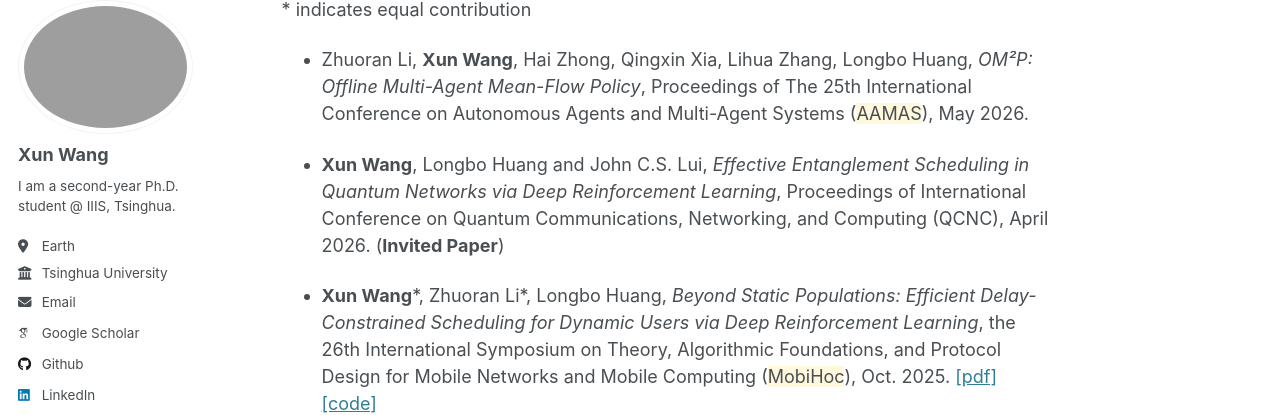
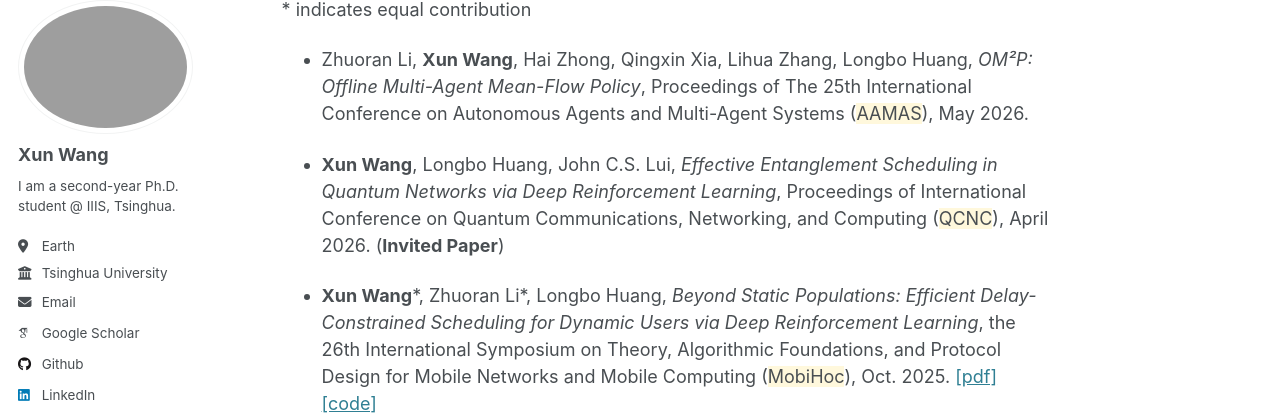
Before and after one commit to Misakau/Misakau.github.io, a Jekyll site: the page built from _pages/about.md, in a window 1280 px wide and 900 px high, scrolled down 849 px. Shown: the part 106-521 px from the top of the window. Built offline with Jekyll 4.4.1, drawn with Linux system fonts in a browser that asks for light colours; some web fonts are replaced; comment, search, counter and statistics services are not loaded.

Commit message:
fix qcnc

```diff
--- a/_pages/about.md
+++ b/_pages/about.md
@@ -27,7 +27,7 @@ Publications
 \* indicates equal contribution
 - Zhuoran Li, **Xun Wang**, Hai Zhong, Qingxin Xia, Lihua Zhang, Longbo Huang, *OM²P: Offline Multi-Agent Mean-Flow Policy*, Proceedings of The 25th International Conference on Autonomous Agents and Multi-Agent Systems (<span style="background-color:#FFF8DC;">AAMAS</span>), May 2026.
 
-- **Xun Wang**, Longbo Huang and John C.S. Lui, *Effective Entanglement Scheduling in Quantum Networks via Deep Reinforcement Learning*, Proceedings of International Conference on Quantum Communications, Networking, and Computing (QCNC), April 2026. (**Invited Paper**)
+- **Xun Wang**, Longbo Huang, John C.S. Lui, *Effective Entanglement Scheduling in Quantum Networks via Deep Reinforcement Learning*, Proceedings of International Conference on Quantum Communications, Networking, and Computing (<span style="background-color:#FFF8DC;">QCNC</span>), April 2026. (**Invited Paper**)
 
 - **Xun Wang**\*, Zhuoran Li\*, Longbo Huang, *Beyond Static Populations: Efficient Delay-Constrained Scheduling for Dynamic Users via Deep Reinforcement Learning*, the 26th International Symposium on Theory, Algorithmic Foundations, and Protocol Design for Mobile Networks and Mobile Computing (<span style="background-color:#FFF8DC;">MobiHoc</span>), Oct. 2025. [\[pdf\]](https://dl.acm.org/doi/10.1145/3704413.3764445) [\[code\]](https://github.com/Misakau/HEMA)
 
```
